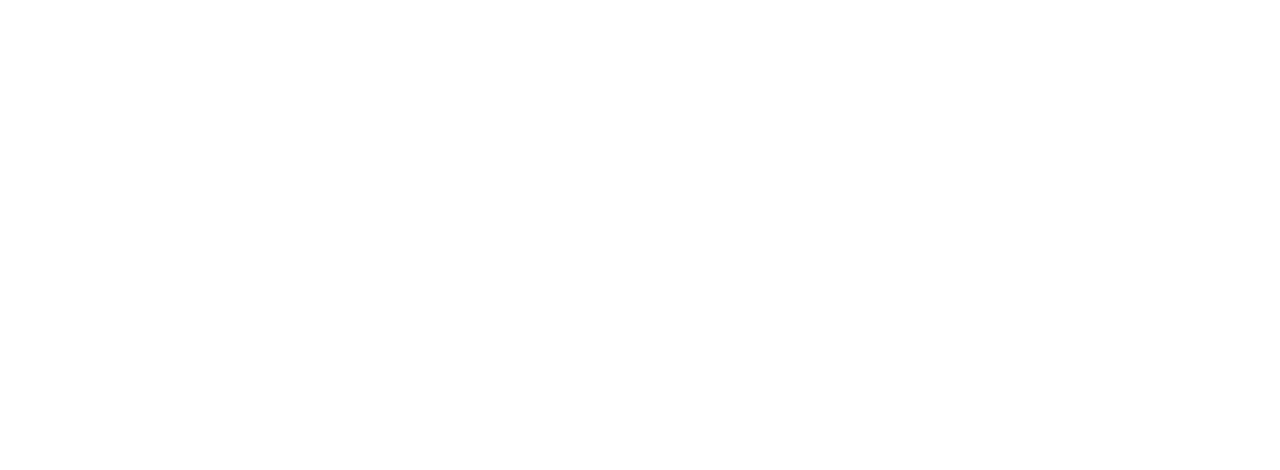
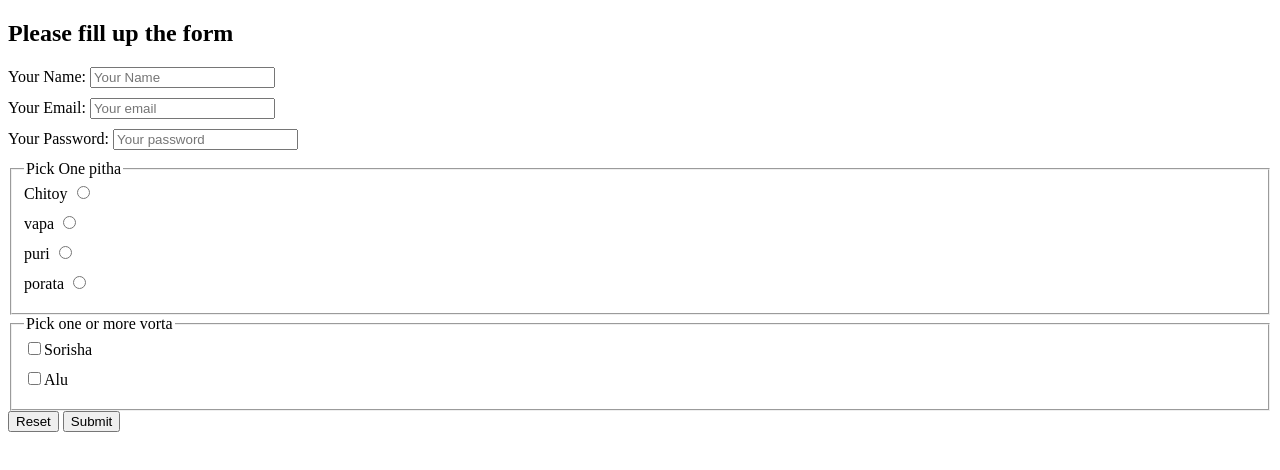
Before and after one commit to Skdrashed/JAMALER-MA-ER-PITHA, a plain HTML site: page index.html in a window 1280 px wide. Drawn offline with Linux system fonts and the light colour scheme.

Commit message:
added a form

```diff
--- a/index.html
+++ b/index.html
@@ -4,8 +4,60 @@
     <meta charset="UTF-8">
     <meta name="viewport" content="width=device-width, initial-scale=1.0">
     <title>jamaler ma er pitha</title>
+    <style>
+        label{
+            display: block;
+            margin-bottom: 10px;
+        }
+    </style>
 </head>
 <body>
+    <header>
 
+    </header>
+    <main>
+        <section>
+            <h2>Please fill up the form</h2>
+            <form action="">
+                <label for="name">Your Name:
+                    <input id="name" type="text" placeholder="Your Name">
+                </label>
+                <label for="email">Your Email:
+                    <input id="email" type="email" placeholder="Your email">
+                </label>
+                <label for="password">Your Password:
+                    <input id="password" type="password" placeholder="Your password">
+                </label>
+                <fieldset>
+                    <legend>Pick One pitha</legend>
+                    <label for="chitoy">Chitoy
+                        <input type="radio" name="pitha" id="chitoy">
+                    </label>
+                    <label for="vapa">vapa
+                        <input type="radio" name="pitha" id="vapa">
+                    </label>
+                    <label for="puri">puri
+                        <input type="radio" name="vaja" id="puri">
+                    </label>
+                    <label for="porata">porata
+                        <input type="radio" name="vaja">
+                    </label>
+
+                </fieldset>
+                <fieldset>
+                    <legend>Pick one or more vorta</legend>
+                    <label for="sorisha">
+                        <input type="checkbox" name="vorta" id="sorisha">Sorisha
+                    </label>
+                    <label for="alu">
+                        <input type="checkbox" name="vorta" id="alu">Alu
+                    </label>
+
+                </fieldset>
+                <input type="reset" value="Reset">
+                <input type="submit" value="Submit">
+            </form>
+        </section>
+    </main>
 </body>
 </html>
```
